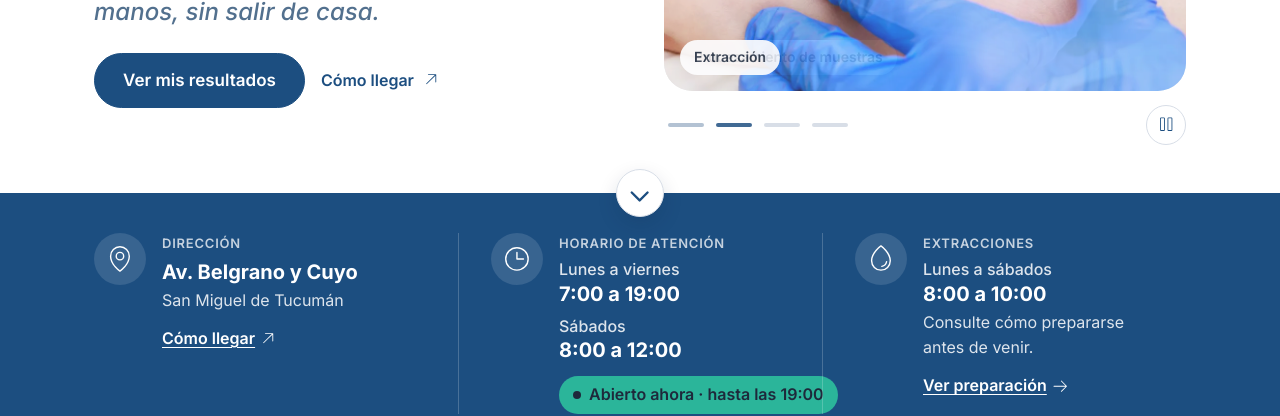
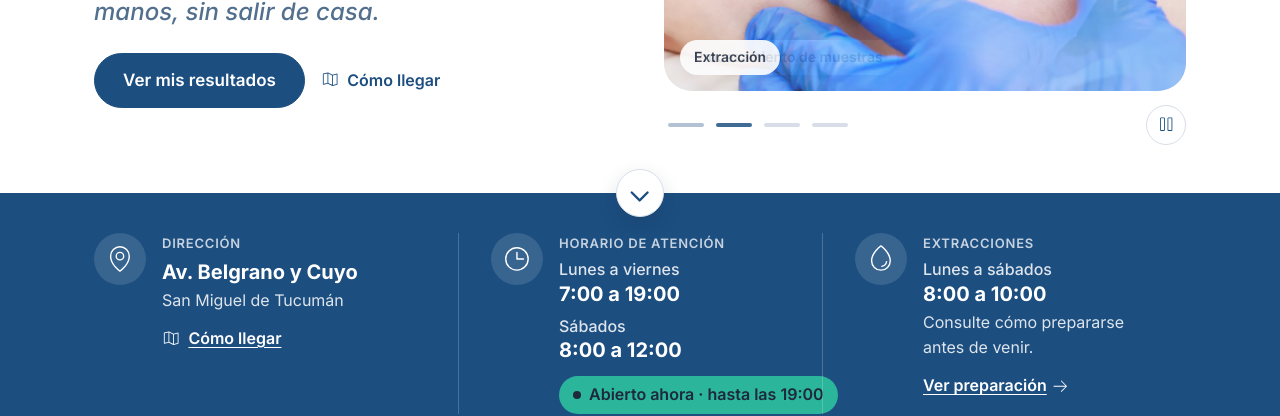
Before and after one commit to Laraain/LIMS-Laboratorio-frontend, a React (Vite) app: page / in a window 1280 px wide. Shown: the part 425-841 px from the top of the page. Built offline with nearby package versions, Linux system fonts and the light colour scheme.

Commit message:
Pone un ícono de mapa en los enlaces Cómo llegar
En el hero y en la banda de datos, el ícono de mapa va antes del texto y
reemplaza la flecha.

```diff
--- a/src/pages/Home.jsx
+++ b/src/pages/Home.jsx
@@ -1,6 +1,6 @@
 import useMetadatos from '../hooks/useMetadatos.js';
 import useAlAparecer from '../hooks/useAlAparecer.js';
-import { ArrowRight, ArrowUpRight, Clock, Drop, MapPin, WhatsappLogo } from '@phosphor-icons/react';
+import { ArrowRight, Clock, Drop, MapPin, MapTrifold, WhatsappLogo } from '@phosphor-icons/react';
 import { Link } from 'react-router-dom';
 import Carrusel from '../components/Carrusel.jsx';
 import PreguntasFrecuentes from '../components/PreguntasFrecuentes.jsx';
@@ -60,7 +60,8 @@ function Home() {
                   Ver mis resultados
                 </Link>
                 <a href={contacto.mapa} target="_blank" rel="noopener" className="lims-link-flecha">
-                  Cómo llegar <ArrowUpRight className="lims-icono ms-1" aria-hidden="true" />
+                  <MapTrifold className="lims-icono me-2" aria-hidden="true" />
+                  Cómo llegar
                 </a>
               </div>
             </div>
@@ -84,7 +85,8 @@ function Home() {
                 <p className="lims-dato-valor">{contacto.calle}</p>
                 <p className="lims-dato-detalle">{contacto.ciudad}</p>
                 <a href={contacto.mapa} target="_blank" rel="noopener" className="lims-dato-accion">
-                  Cómo llegar <ArrowUpRight className="lims-icono ms-1" aria-hidden="true" />
+                  <MapTrifold className="lims-icono me-2" aria-hidden="true" />
+                  Cómo llegar
                 </a>
               </div>
             </li>
```
